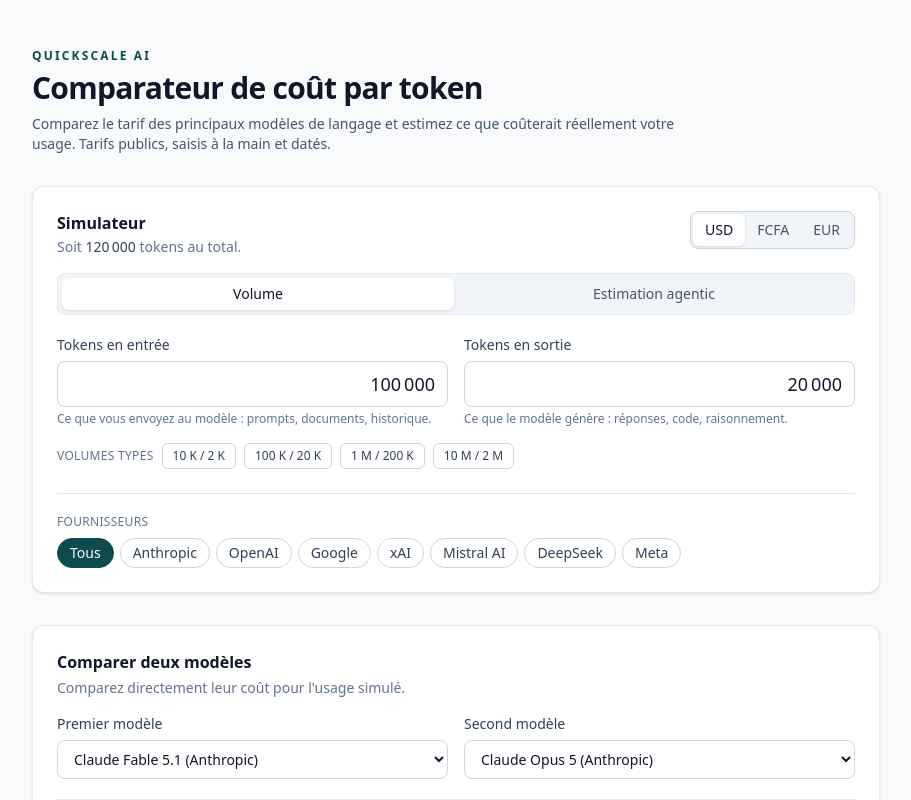
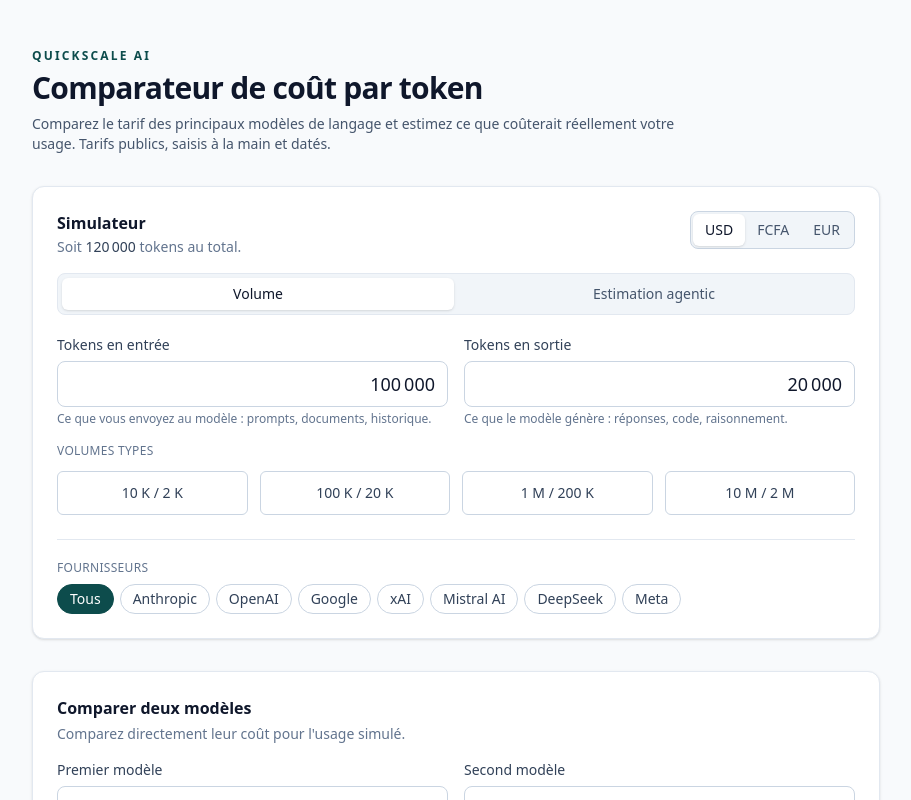
Before and after one commit to quickscale-ai/llm-cost-lab, a React (Vite) app: page / in a window 1280 px wide. Shown: the top 800 px of the page, without its empty margins (184-1095 px from the left). Built offline with nearby package versions, Linux system fonts and the light colour scheme.

Commit message:
Agrandir les boutons de volumes types

```diff
--- a/src/components/VolumeSimulator.tsx
+++ b/src/components/VolumeSimulator.tsx
@@ -17,6 +17,10 @@
   { label: '1 M / 200 K', usage: { inputTokens: 1_000_000, outputTokens: 200_000 } },
   { label: '10 M / 2 M', usage: { inputTokens: 10_000_000, outputTokens: 2_000_000 } },
 ]
+
+export const VOLUME_PRESET_GRID_CLASS = 'mt-4 grid grid-cols-2 gap-3 sm:grid-cols-4'
+export const VOLUME_PRESET_BUTTON_CLASS =
+  'tabular min-h-11 rounded-md border border-slate-300 bg-white px-3 py-2 text-sm text-slate-700 transition-colors hover:border-brand-600 hover:text-brand-700 focus-visible:outline-2 focus-visible:outline-offset-2 focus-visible:outline-brand-600 dark:border-slate-700 dark:bg-slate-900 dark:text-slate-300'
 
 interface FieldProps {
   id: string
@@ -67,8 +71,8 @@
         />
       </div>
 
-      <div className="mt-4 flex flex-wrap items-center gap-2">
-        <span className="text-xs font-medium tracking-wide text-slate-500 uppercase dark:text-slate-400">
+      <div className={VOLUME_PRESET_GRID_CLASS}>
+        <span className="col-span-2 text-xs font-medium tracking-wide text-slate-500 uppercase sm:col-span-4 dark:text-slate-400">
           Volumes types
         </span>
         {PRESETS.map((preset) => (
@@ -76,7 +80,7 @@
             key={preset.label}
             type="button"
             onClick={() => onChange(preset.usage)}
-            className="tabular rounded-md border border-slate-300 bg-white px-2.5 py-1 text-xs text-slate-700 transition-colors hover:border-brand-600 hover:text-brand-700 focus-visible:outline-2 focus-visible:outline-offset-2 focus-visible:outline-brand-600 dark:border-slate-700 dark:bg-slate-900 dark:text-slate-300"
+            className={VOLUME_PRESET_BUTTON_CLASS}
           >
             {preset.label}
           </button>
```
Also changed, not shown: 1 other file (tests, documents, lock files or other folders).
